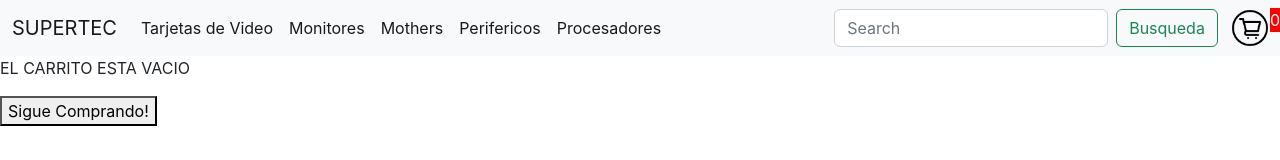
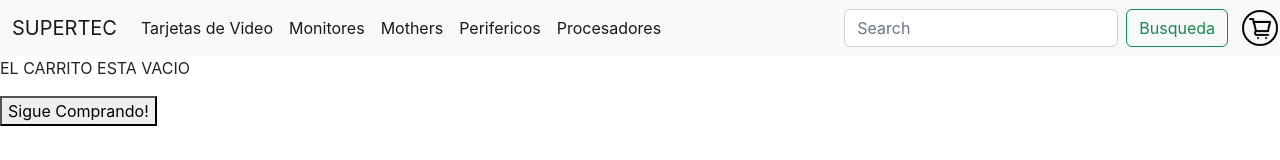
Before and after one commit to RodrigoJManzo/ReactJS-MANZO, a React (Create React App) app: page /Cart in a window 1280 px wide. Shown: the top 160 px of the page. Built offline with nearby package versions, Linux system fonts and the light colour scheme.

Commit message:
Agrego condicional para el numero del Cart

```diff
--- a/src/App.css
+++ b/src/App.css
@@ -114,4 +114,5 @@
 .cartIco{
   background-color: red;
   color: white;
+  border-radius: 30%;
 }
--- a/src/cartWidget.jsx
+++ b/src/cartWidget.jsx
@@ -7,17 +7,46 @@ const CartWidget = () => {
 
     const {IconCart} = useContext(CartContext)
 
-    return(
-        <>
+    const numero = IconCart()
+
+    const CartFull = () => {
+        return(
+            <>
             <Link to='/Cart'>
                 <i>
                     <img className="imageCart" src={icoCart} alt="icono del Shopping Cart" />
                 </i>
             </Link>
             <div className=''>
-                <p className = " cartIco " >{IconCart()}</p>
+                <p className = " cartIco " >{numero}</p>
             </div>
         </>
+        )
+    }
+
+    const CartEmpty = () =>{
+        return(
+                <>
+                <Link to='/Cart'>
+                    <i>
+                        <img className="imageCart" src={icoCart} alt="icono del Shopping Cart" />
+                    </i>
+                </Link>
+            </>
+        )
+    }
+
+    if(numero > 0){
+        return(
+            <>
+                <CartFull/>
+            </>
+        )
+    }
+    return(
+         <>
+            <CartEmpty/>
+         </>
     )
 }
 
```
